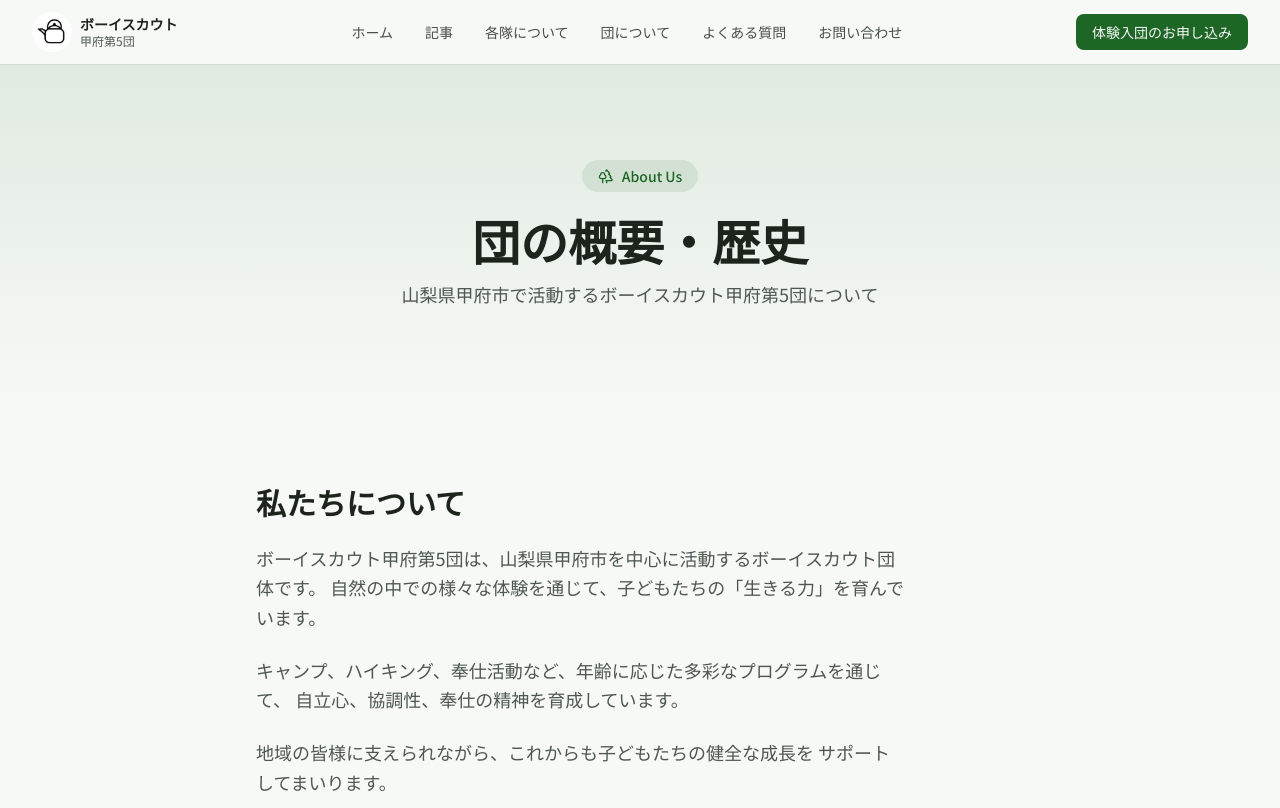
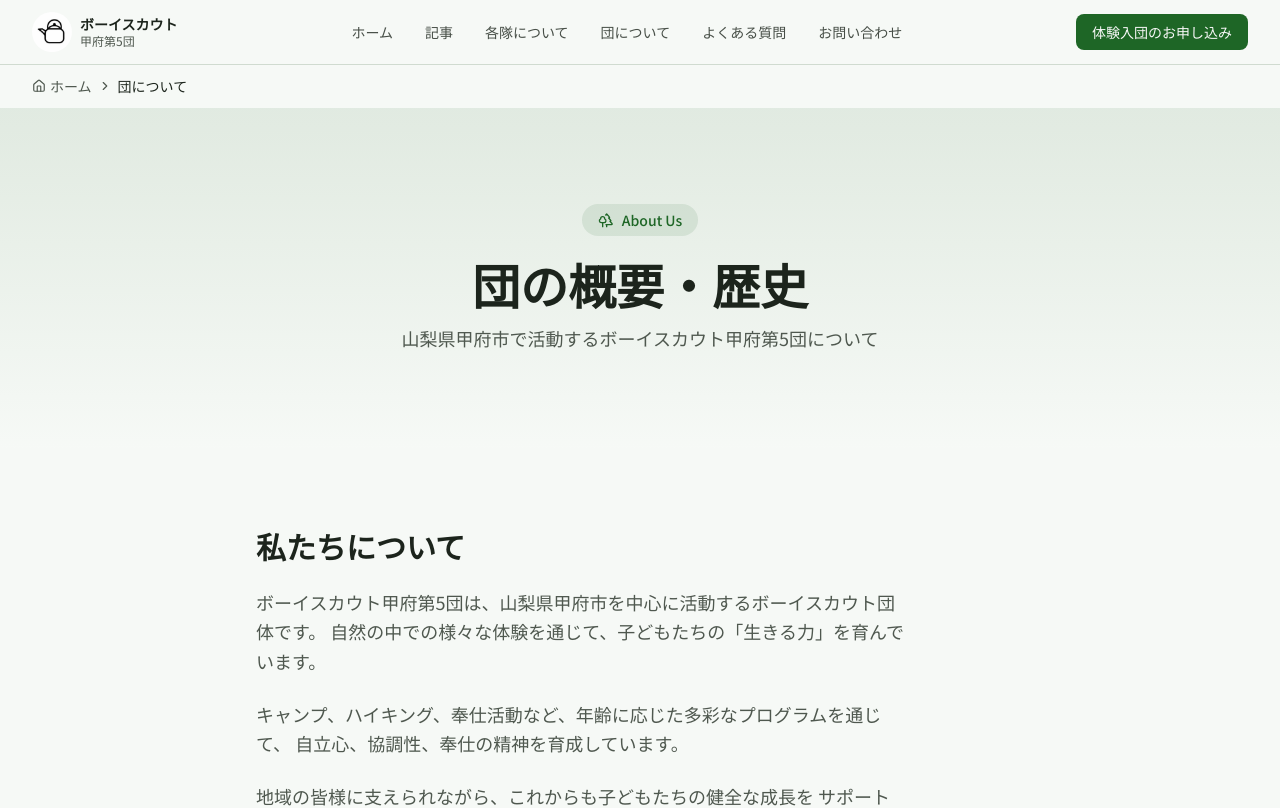
Before and after one commit to KenichiroK/bs-kofu5-web, a Next.js app: page /about in a window 1280 px wide. Shown: the top 808 px of the page. Built offline with nearby package versions, Linux system fonts and the light colour scheme.

Commit message:
全ページにパンくずリストを追加
共通コンポーネント(BreadcrumbNav)を作成し、全ページに配置。
BreadcrumbList構造化データ（JSON-LD）も自動生成。

Co-Authored-By: Claude Opus 4.6 (1M context) <noreply@anthropic.com>

```diff
--- a/app/about/page.tsx
+++ b/app/about/page.tsx
@@ -2,6 +2,7 @@ import { Metadata } from "next"
 import Link from "next/link"
 import { Header } from "@/components/header"
 import { Footer } from "@/components/footer"
+import { BreadcrumbNav } from "@/components/breadcrumb-nav"
 import { Button } from "@/components/ui/button"
 import { Card, CardContent } from "@/components/ui/card"
 import {
@@ -44,6 +45,7 @@ export default function AboutPage() {
       <Header />
 
       <main className="flex-1 pt-16">
+        <BreadcrumbNav items={[{ label: "団について" }]} />
         {/* Hero Section */}
         <section className="relative py-16 md:py-24 bg-gradient-to-b from-primary/10 to-background">
           <div className="mx-auto max-w-7xl px-4 sm:px-6 lg:px-8">
--- a/app/activities/page.tsx
+++ b/app/activities/page.tsx
@@ -2,6 +2,7 @@ import { Metadata } from "next"
 import Link from "next/link"
 import { Header } from "@/components/header"
 import { Footer } from "@/components/footer"
+import { BreadcrumbNav } from "@/components/breadcrumb-nav"
 import { Button } from "@/components/ui/button"
 import { Card, CardContent } from "@/components/ui/card"
 import {
@@ -81,6 +82,7 @@ export default function ActivitiesPage() {
       <Header />
 
       <main className="flex-1 pt-16">
+        <BreadcrumbNav items={[{ label: "活動紹介" }]} />
         {/* Hero Section */}
         <section className="relative py-16 md:py-24 bg-gradient-to-b from-primary/10 to-background">
           <div className="mx-auto max-w-7xl px-4 sm:px-6 lg:px-8">
--- a/app/blog/[id]/page.tsx
+++ b/app/blog/[id]/page.tsx
@@ -25,6 +25,7 @@ import {
   type BlogItem
 } from "@/lib/microcms"
 import { ArticleJsonLd } from "@/components/json-ld"
+import { BreadcrumbNav } from "@/components/breadcrumb-nav"
 
 export const revalidate = 60
 
@@ -115,6 +116,7 @@ export default async function BlogDetailPage({ params }: { params: Promise<{ id:
         <Header />
 
       <main className="flex-1 pt-16">
+        <BreadcrumbNav items={[{ label: "記事", href: "/blog" }, { label: blog.title }]} />
         <article>
           {/* Hero Image */}
           {blog.eyecatch ? (
--- a/app/blog/page.tsx
+++ b/app/blog/page.tsx
@@ -11,6 +11,7 @@ import {
 import { getBlogList, type BlogItem } from "@/lib/microcms"
 import { BlogListJsonLd } from "@/components/json-ld"
 import { BlogCard } from "@/components/blog-card"
+import { BreadcrumbNav } from "@/components/breadcrumb-nav"
 import { Metadata } from "next"
 
 export const metadata: Metadata = {
@@ -57,6 +58,7 @@ export default async function BlogPage({
         <Header />
 
       <main className="flex-1 pt-16">
+        <BreadcrumbNav items={[{ label: "記事" }]} />
         {/* Hero Section */}
         <section className="relative py-12 md:py-20 bg-gradient-to-b from-primary/10 to-background">
           <div className="mx-auto max-w-7xl px-4 sm:px-6 lg:px-8">
--- a/app/contact/page.tsx
+++ b/app/contact/page.tsx
@@ -1,6 +1,7 @@
 import { Metadata } from "next"
 import { Header } from "@/components/header"
 import { Footer } from "@/components/footer"
+import { BreadcrumbNav } from "@/components/breadcrumb-nav"
 import { ContactSection } from "@/components/contact-section"
 import { TreesIcon as Tree } from "lucide-react"
 
@@ -15,6 +16,7 @@ export default function ContactPage() {
       <Header />
 
       <main className="flex-1 pt-16">
+        <BreadcrumbNav items={[{ label: "お問い合わせ" }]} />
         {/* Hero Section */}
         <section className="relative py-16 md:py-24 bg-gradient-to-b from-primary/10 to-background">
           <div className="mx-auto max-w-7xl px-4 sm:px-6 lg:px-8">
--- a/app/faq/page.tsx
+++ b/app/faq/page.tsx
@@ -2,6 +2,7 @@ import { Metadata } from "next"
 import Link from "next/link"
 import { Header } from "@/components/header"
 import { Footer } from "@/components/footer"
+import { BreadcrumbNav } from "@/components/breadcrumb-nav"
 import { Button } from "@/components/ui/button"
 import { Card, CardContent } from "@/components/ui/card"
 import { HelpCircle, ArrowRight } from "lucide-react"
@@ -48,6 +49,7 @@ export default function FaqPage() {
         <Header />
 
         <main className="flex-1 pt-16">
+          <BreadcrumbNav items={[{ label: "よくある質問" }]} />
           {/* Hero Section */}
           <section className="relative py-16 md:py-24 bg-gradient-to-b from-primary/10 to-background">
             <div className="mx-auto max-w-7xl px-4 sm:px-6 lg:px-8">
--- a/app/troops/page.tsx
+++ b/app/troops/page.tsx
@@ -3,6 +3,7 @@ import Link from "next/link"
 import Image from "next/image"
 import { Header } from "@/components/header"
 import { Footer } from "@/components/footer"
+import { BreadcrumbNav } from "@/components/breadcrumb-nav"
 import { Button } from "@/components/ui/button"
 import { Card, CardContent } from "@/components/ui/card"
 import {
@@ -99,6 +100,7 @@ export default function TroopsPage() {
       <Header />
 
       <main className="flex-1 pt-16">
+        <BreadcrumbNav items={[{ label: "各隊について" }]} />
         {/* Hero Section */}
         <section className="relative py-16 md:py-24 bg-gradient-to-b from-primary/10 to-background">
           <div className="mx-auto max-w-7xl px-4 sm:px-6 lg:px-8">
--- /dev/null
+++ b/components/breadcrumb-nav.tsx
@@ -0,0 +1,59 @@
+import Link from "next/link"
+import Script from "next/script"
+import { ChevronRight, Home } from "lucide-react"
+
+type BreadcrumbItem = {
+  label: string
+  href?: string
+}
+
+type BreadcrumbNavProps = {
+  items: BreadcrumbItem[]
+}
+
+export function BreadcrumbNav({ items }: BreadcrumbNavProps) {
+  const allItems = [{ label: "ホーム", href: "/" }, ...items]
+
+  const jsonLd = {
+    "@context": "https://schema.org",
+    "@type": "BreadcrumbList",
+    itemListElement: allItems.map((item, index) => ({
+      "@type": "ListItem",
+      position: index + 1,
+      name: item.label,
+      ...(item.href && { item: `https://www.bskofu5.com${item.href}` }),
+    })),
+  }
+
+  return (
+    <>
+      <Script
+        id="breadcrumb-jsonld"
+        type="application/ld+json"
+        dangerouslySetInnerHTML={{ __html: JSON.stringify(jsonLd) }}
+      />
+      <nav aria-label="パンくずリスト" className="mx-auto max-w-7xl px-4 sm:px-6 lg:px-8 py-3">
+        <ol className="flex items-center gap-1.5 text-sm text-muted-foreground flex-wrap">
+          {allItems.map((item, index) => (
+            <li key={index} className="flex items-center gap-1.5">
+              {index > 0 && <ChevronRight className="h-3.5 w-3.5 flex-shrink-0" />}
+              {item.href ? (
+                <Link
+                  href={item.href}
+                  className="hover:text-primary transition-colors flex items-center gap-1"
+                >
+                  {index === 0 && <Home className="h-3.5 w-3.5" />}
+                  {item.label}
+                </Link>
+              ) : (
+                <span className="text-foreground font-medium truncate max-w-[200px] sm:max-w-none">
+                  {item.label}
+                </span>
+              )}
+            </li>
+          ))}
+        </ol>
+      </nav>
+    </>
+  )
+}
```
